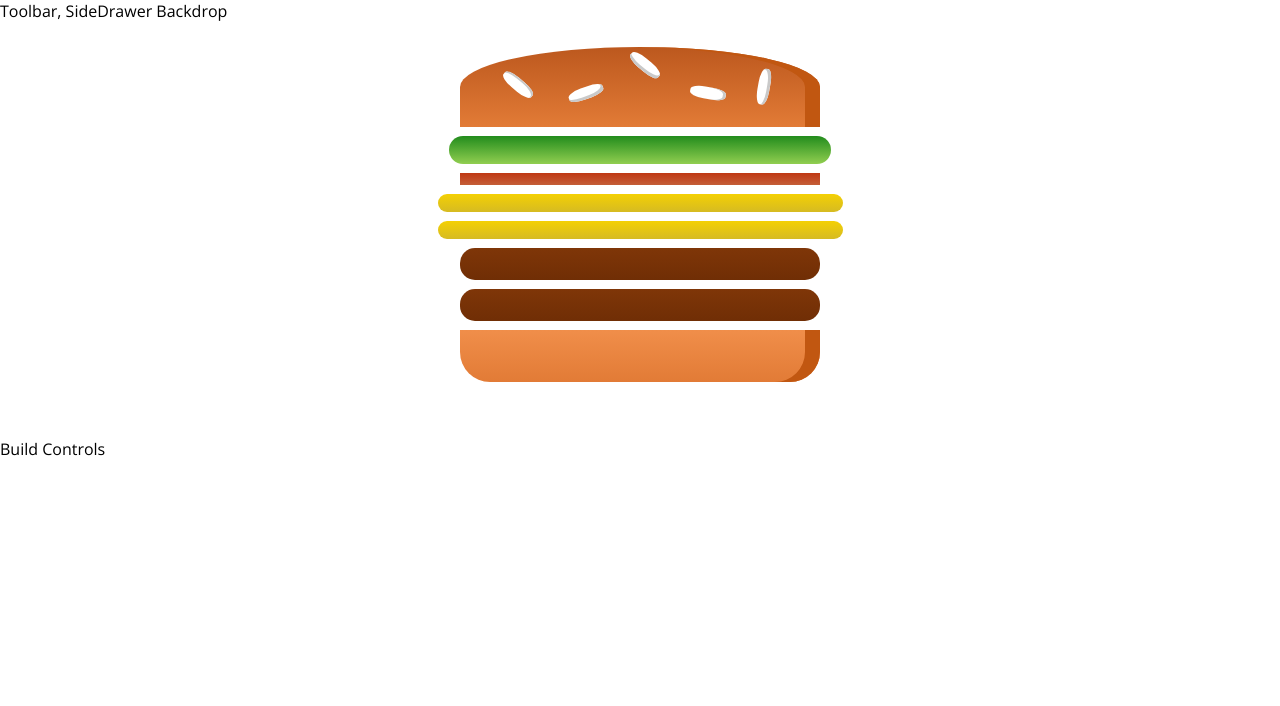
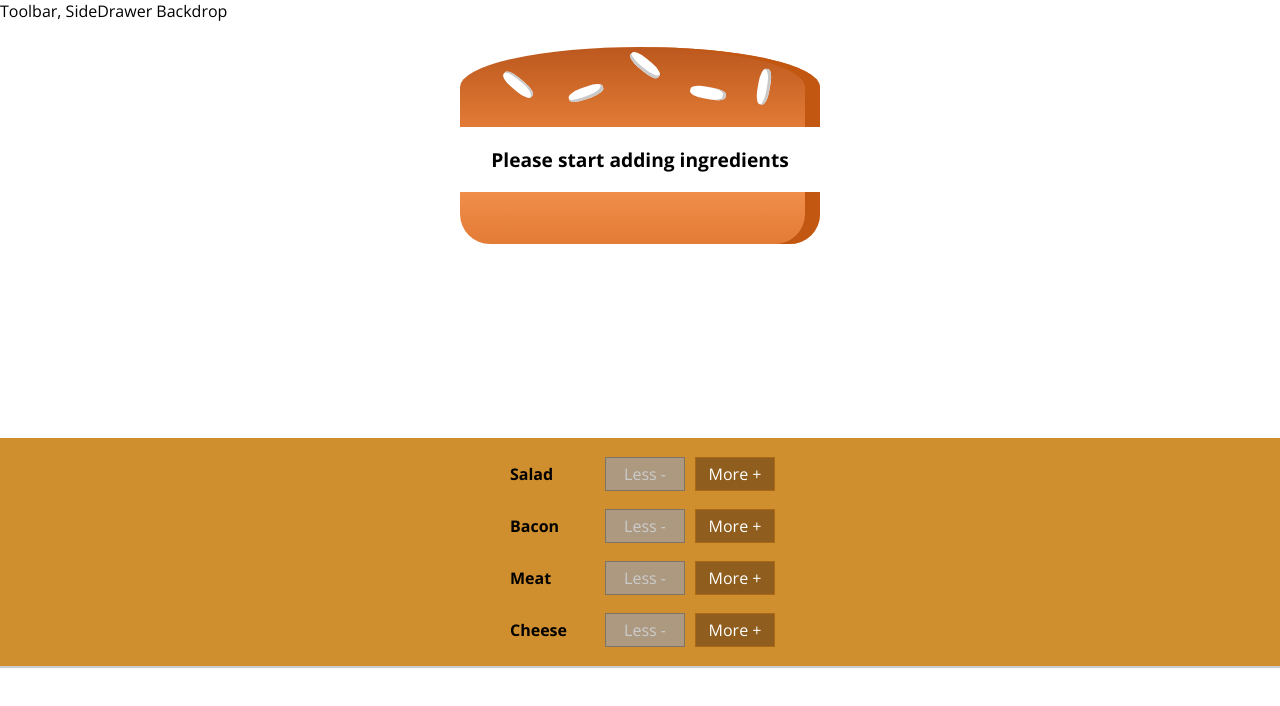
Before and after one commit to cwatts07/burger-builder, a React (Create React App) app: page / in a window 1280 px wide. Shown: the top 706 px of the page. Built offline with nearby package versions, Linux system fonts and the light colour scheme.

Commit message:
Through lesson 161 build controls will now work!

```diff
--- a/src/components/Burger/BuildControls/BuildControl/BuildControl.js
+++ b/src/components/Burger/BuildControls/BuildControl/BuildControl.js
@@ -1,4 +1,5 @@
 import React from 'react';
+import PropTypes from 'prop-types'
 
 import styles from './BuildControl.module.css'
 
@@ -6,10 +7,25 @@ const BuildControl = (props) => {
   return (
     <div className={styles.BuildControl}>
       <div className={styles.Label}>{props.label}</div>
-      <button className={styles.Less}>Less -</button>
-      <button className={styles.More}>More +</button>
+      <button
+        disabled={props.disabled}
+        onClick={props.remove}
+        className={styles.Less}>
+        Less -
+      </button>
+      <button
+        onClick={props.added}
+        className={styles.More}>
+        More +
+      </button>
     </div>
   );
 };
 
+BuildControl.propTypes ={
+  added:PropTypes.func.isRequired,
+  remove: PropTypes.func.isRequired,
+  disabled: PropTypes.bool
+}
+
 export default BuildControl;
--- a/src/components/Burger/BuildControls/BuildControls.js
+++ b/src/components/Burger/BuildControls/BuildControls.js
@@ -1,11 +1,36 @@
 import React from 'react';
+import PropTypes from 'prop-types';
 
-const BuildControls = () => {
+import styles from './BuildControls.module.css';
+import BuildControl from "./BuildControl/BuildControl";
+
+const controls =[
+  {label:'Salad', type: 'salad'},
+  {label:'Bacon', type: 'bacon'},
+  {label:'Meat', type: 'meat'},
+  {label:'Cheese', type: 'cheese'},
+];
+
+const BuildControls = (props) => {
   return (
-    <div>
-
+    <div className={styles.BuildControls}>
+      {controls.map(control => (
+        <BuildControl
+          key={control.label}
+          label={control.label}
+          added={() => props.ingredientAdd(control.type)}
+          remove={()=> props.ingredientRemove(control.type)}
+          disabled={props.disabled[control.type]}
+        />
+      ))}
     </div>
   );
 };
 
+BuildControls.propTypes = {
+  ingredientAdd: PropTypes.func.isRequired,
+  ingredientRemove: PropTypes.func.isRequired,
+  disabled:PropTypes.object
+};
+
 export default BuildControls;
--- a/src/components/Burger/BuildControls/BuildControls.module.css
+++ b/src/components/Burger/BuildControls/BuildControls.module.css
@@ -5,4 +5,6 @@
   flex-flow: column;
   align-items: center;
   box-shadow: 0 2px 1px #ccc;
+  margin: auto;
+  padding: 10px 0;
 }
--- a/src/containers/BurgerBuilder/BurgerBuilder.js
+++ b/src/containers/BurgerBuilder/BurgerBuilder.js
@@ -1,22 +1,60 @@
-import React, { Component } from 'react';
+import React, {Component} from 'react';
 import Aux from "../../hoc/Aux";
 import Burger from "../../components/Burger/Burger";
+import BuildControls from "../../components/Burger/BuildControls/BuildControls";
 
-class BurgerBuilder extends Component{
+const INGREDIENT_PRICES = {
+  salad: .10,
+  bacon: .75,
+  cheese: .50,
+  meat: 1.3
+}
+
+class BurgerBuilder extends Component {
   state = {
-    ingredients:{
-      salad:1,
-      bacon:1,
-      cheese:2,
-      meat:2
-    }
+    ingredients: {
+      salad: 0,
+      bacon: 0,
+      cheese: 0,
+      meat: 0
+    },
+    totalPrice: 4
   };
 
-  render () {
+  addIngredientHandler = (type) => {
+    const oldCount = this.state.ingredients[type];
+    const updateCount = oldCount + 1;
+    const updatedIngredients = {...this.state.ingredients};
+    updatedIngredients[type] = updateCount;
+    const newPrice = INGREDIENT_PRICES[type] + this.state.totalPrice;
+
+    this.setState({ingredients: updatedIngredients, totalPrice: newPrice})
+  }
+
+  removeIngredientHandler = (type) => {
+    const oldCount = this.state.ingredients[type];
+    if(oldCount <= 0) return;
+    const updateCount = oldCount - 1;
+    const updatedIngredients = {...this.state.ingredients};
+    updatedIngredients[type] = updateCount;
+    const newPrice = INGREDIENT_PRICES[type] - this.state.totalPrice;
+
+    this.setState({ingredients: updatedIngredients, totalPrice: newPrice})
+  }
+
+  render() {
+    const disabledInfo = {...this.state.ingredients};
+    for (let key in disabledInfo){
+      disabledInfo[key] = disabledInfo[key] <= 0;
+    }
     return (
       <Aux>
         <Burger ingredients={this.state.ingredients}/>
-        <div>Build Controls</div>
+        <BuildControls
+          ingredientAdd={this.addIngredientHandler}
+          ingredientRemove={this.removeIngredientHandler}
+          disabled={disabledInfo}
+        />
       </Aux>
     );
   }
```
